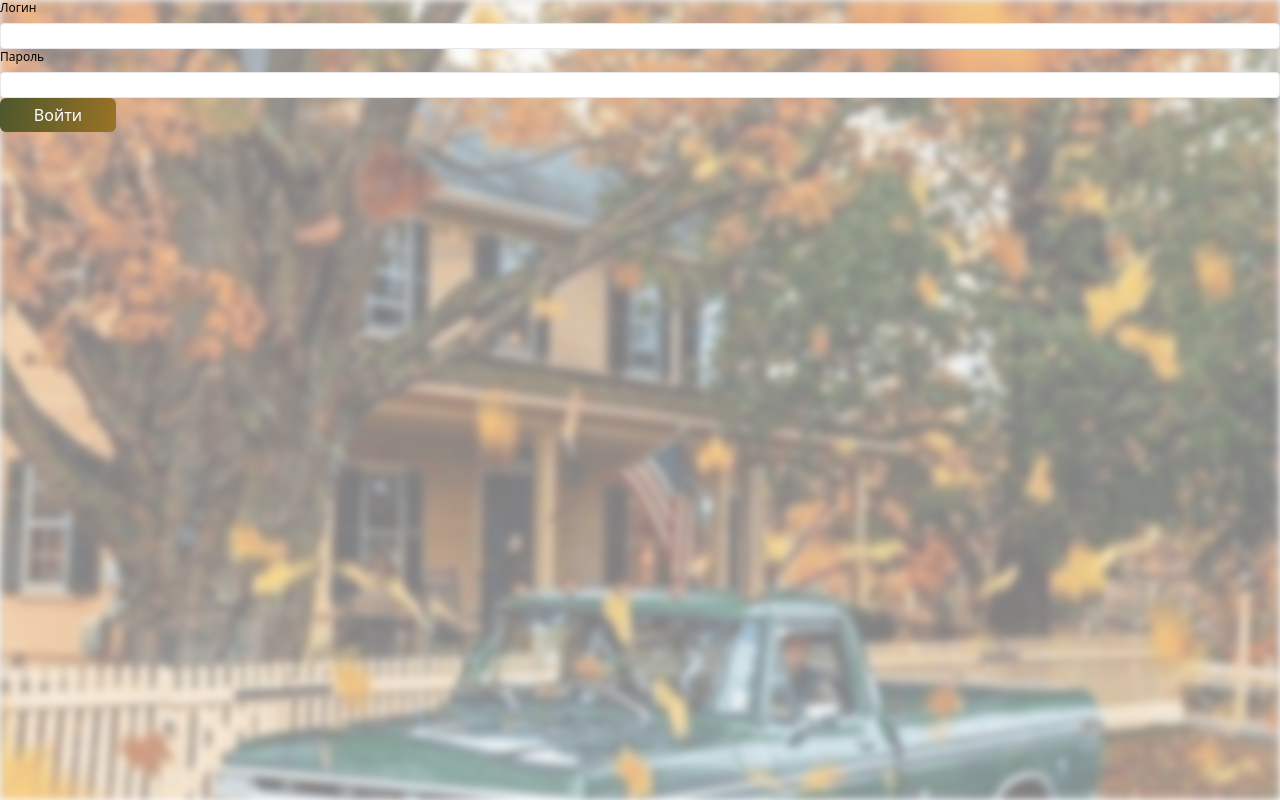
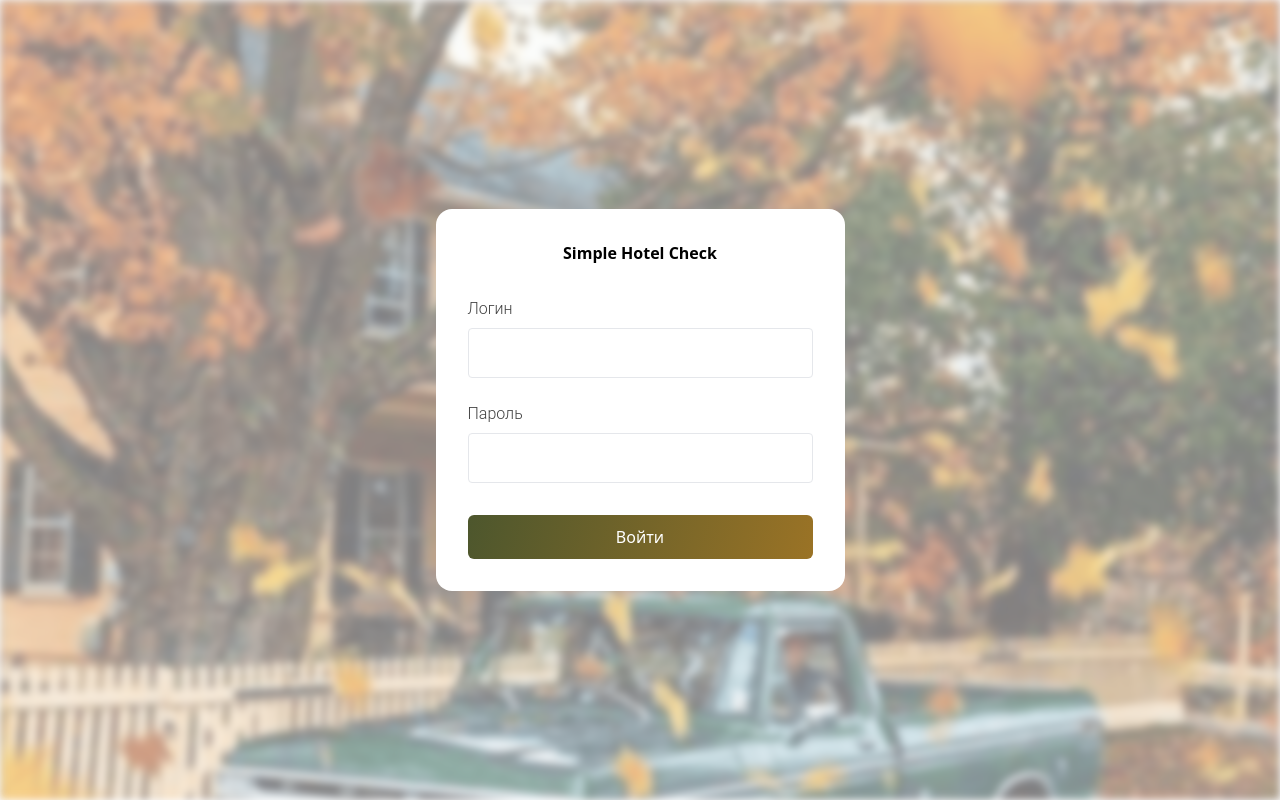
Before and after one commit to AndreyGudin/simple-hotel-check, a React (Vite) app: page / in a window 1280 px wide. Built offline with nearby package versions, Linux system fonts and the light colour scheme.

Commit message:
feat: add style for login form

```diff
--- a/src/entities/LoginForm/ui/LoginForm.tsx
+++ b/src/entities/LoginForm/ui/LoginForm.tsx
@@ -31,10 +31,16 @@ export const LoginForm: FC<LoginFormProps> = ({
   };
 
   return (
-    <form className={`${className}`} onSubmit={handleSubmit(onSubmit)}>
-      <Input title="Логин" {...register('login')} />
-      <Input title="Пароль" {...register('password', { required: true })} />
-      {errors.password && <span>This field is required</span>}
+    <form
+      className={`${className} w-[409px] h-[382px] flex flex-col gap-8 bg-white rounded-2xl justify-center p-8`}
+      onSubmit={handleSubmit(onSubmit)}
+    >
+      <h2 className="font-bold text-base text-center">Simple Hotel Check</h2>
+      <div className="flex flex-col gap-6">
+        <Input title="Логин" {...register('login')} />
+        <Input title="Пароль" {...register('password', { required: true })} />
+        {errors.password && <span>This field is required</span>}
+      </div>
       <Button type="submit">Войти</Button>
     </form>
   );
--- a/src/pages/LoginPage/ui/LoginPage.tsx
+++ b/src/pages/LoginPage/ui/LoginPage.tsx
@@ -3,7 +3,7 @@ import { LoginForm } from '../../../entities/LoginForm';
 
 export const LoginPage: FC = () => {
   return (
-    <div className=" h-screen before:bg-[url('./src/shared/assets/images/1.png')] before:block before:bg-no-repeat before:bg-cover before:h-screen before:absolute before:left-0 before:right-0 before:z-[-1] before:opacity-50 before:blur-sm">
+    <div className="h-screen flex justify-center items-center before:bg-[url('./src/shared/assets/images/1.png')] before:block before:bg-no-repeat before:bg-cover before:h-screen before:absolute before:left-0 before:right-0 before:z-[-1] before:opacity-50 before:blur-sm">
       <LoginForm />
     </div>
   );
--- a/src/shared/ui/Button/Button.tsx
+++ b/src/shared/ui/Button/Button.tsx
@@ -12,7 +12,7 @@ export const Button: FC<ButtonProps> = (props: ButtonProps) => {
   const { theme = ButtonTheme.PRIMARY, children, ...otherProps } = props;
   return (
     <button
-      className={`${theme} btn text-white w-[116px] h-[34px] rounded-md`}
+      className={`${theme} btn text-white w-full h-[50px] rounded-md`}
       {...otherProps}
     >
       {children}
--- a/src/shared/ui/Input/Input.tsx
+++ b/src/shared/ui/Input/Input.tsx
@@ -17,8 +17,10 @@ export const Input: FC<RefAttributes<HTMLInputElement> & InputProps> =
   ) {
     return (
       <div className="flex flex-col gap-[7px]">
-        <label className="font-sans text-xs">{title}</label>
-        <input className={theme} {...otherProps} ref={ref} />
+        <label className="font-[Roboto] text-[#424242] font-light text-base">
+          {title}
+        </label>
+        <input className={`${theme} h-[50px]`} {...otherProps} ref={ref} />
       </div>
     );
   });
```
